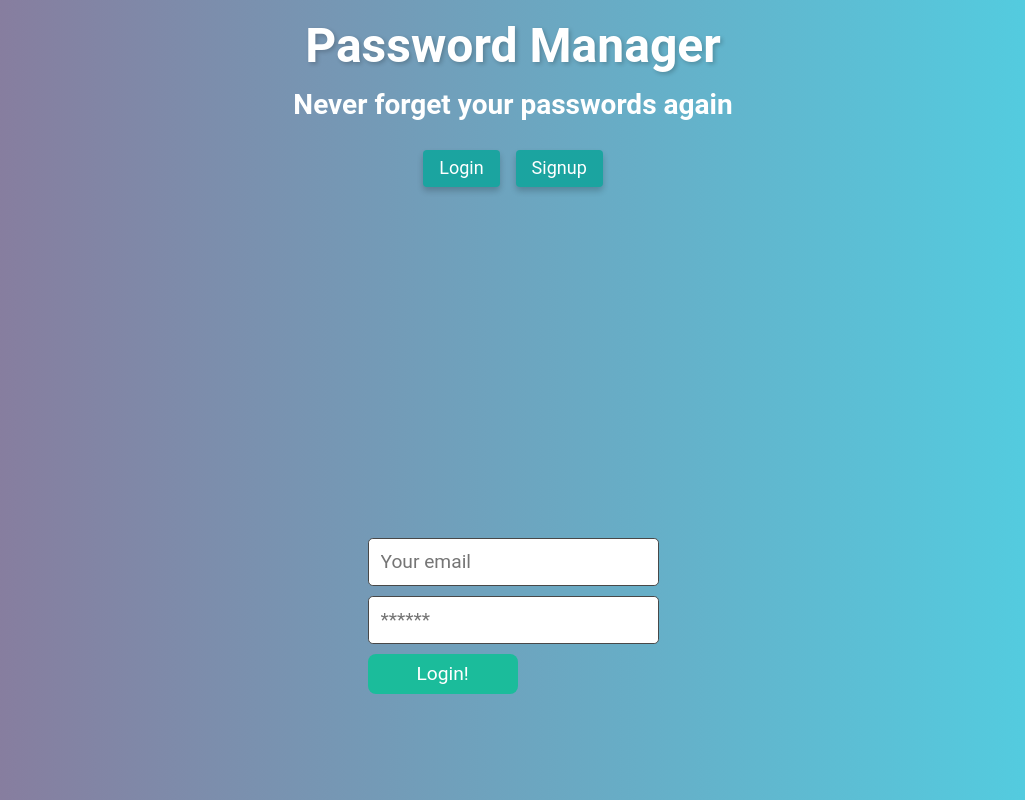
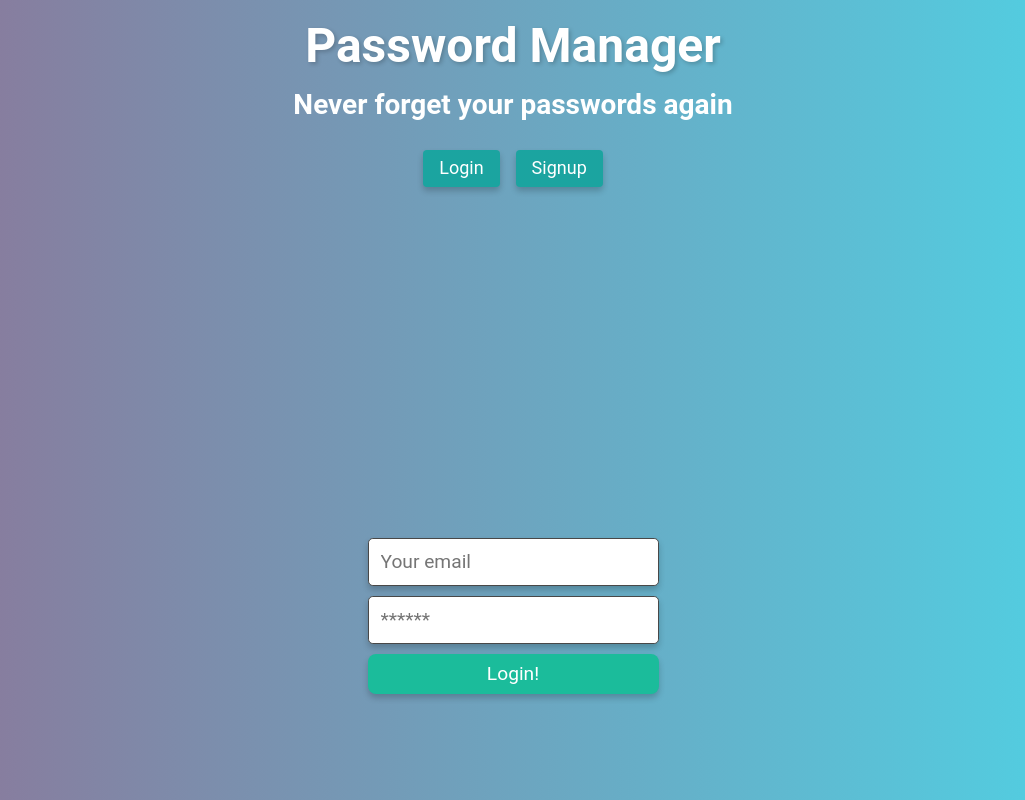
Before and after one commit to pg1219/project-3-password-manager, a React (Create React App) app in the folder client/: page /login in a window 1280 px wide. Shown: the top 800 px of the page, without its empty margins (127-1152 px from the left). Built offline with nearby package versions, Linux system fonts and the light colour scheme.

Commit message:
login css changes

```diff
--- a/client/src/index.css
+++ b/client/src/index.css
@@ -1093,7 +1093,7 @@ a:hover {
 }
 
 .btn.btn-block {
-  width: auto; /* Let the content determine the width */
+  width: 100%; /* Let the content determine the width */
   display: block;
   text-align: center;
   padding: 0.5rem 3rem; /* Adjust padding for better fit */
@@ -1106,6 +1106,7 @@ a:hover {
   color: #1a1a1a;
   background-color: #aeaeae;
   transition: color 0.2s ease-in-out, background-color 0.2s ease-in-out;
+  box-shadow: 0 4px 6px rgba(0, 0, 0, 0.2);
 }
 /* Your existing styles */
 
@@ -1267,6 +1268,7 @@ form .form-input {
   font-size: 1.2rem;
   border: 1px solid #484848;
   border-radius: 0.3rem;
+  box-shadow: 0 4px 6px rgba(0, 0, 0, 0.2);
 }
 
 form .form-input.form-input-squared {
```
